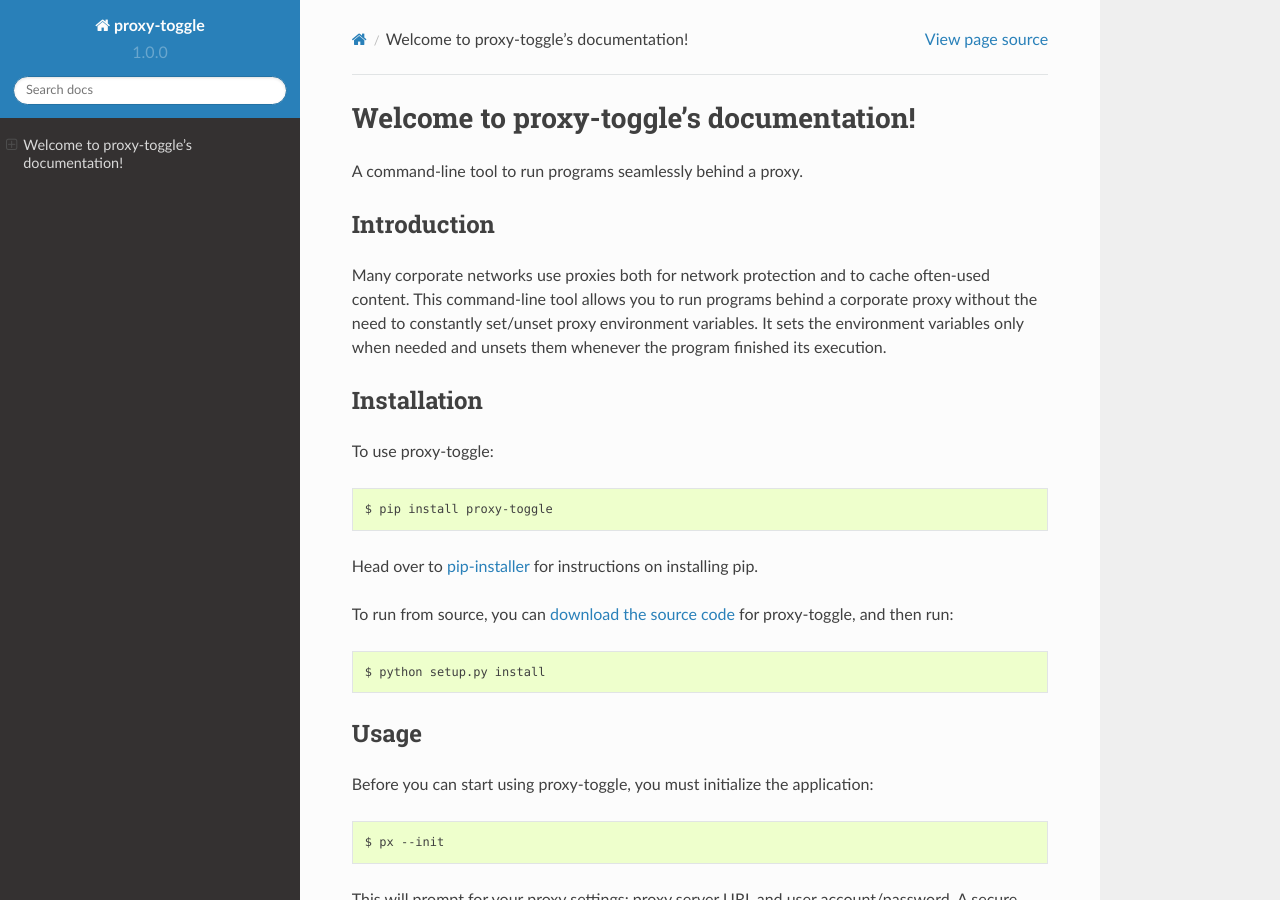
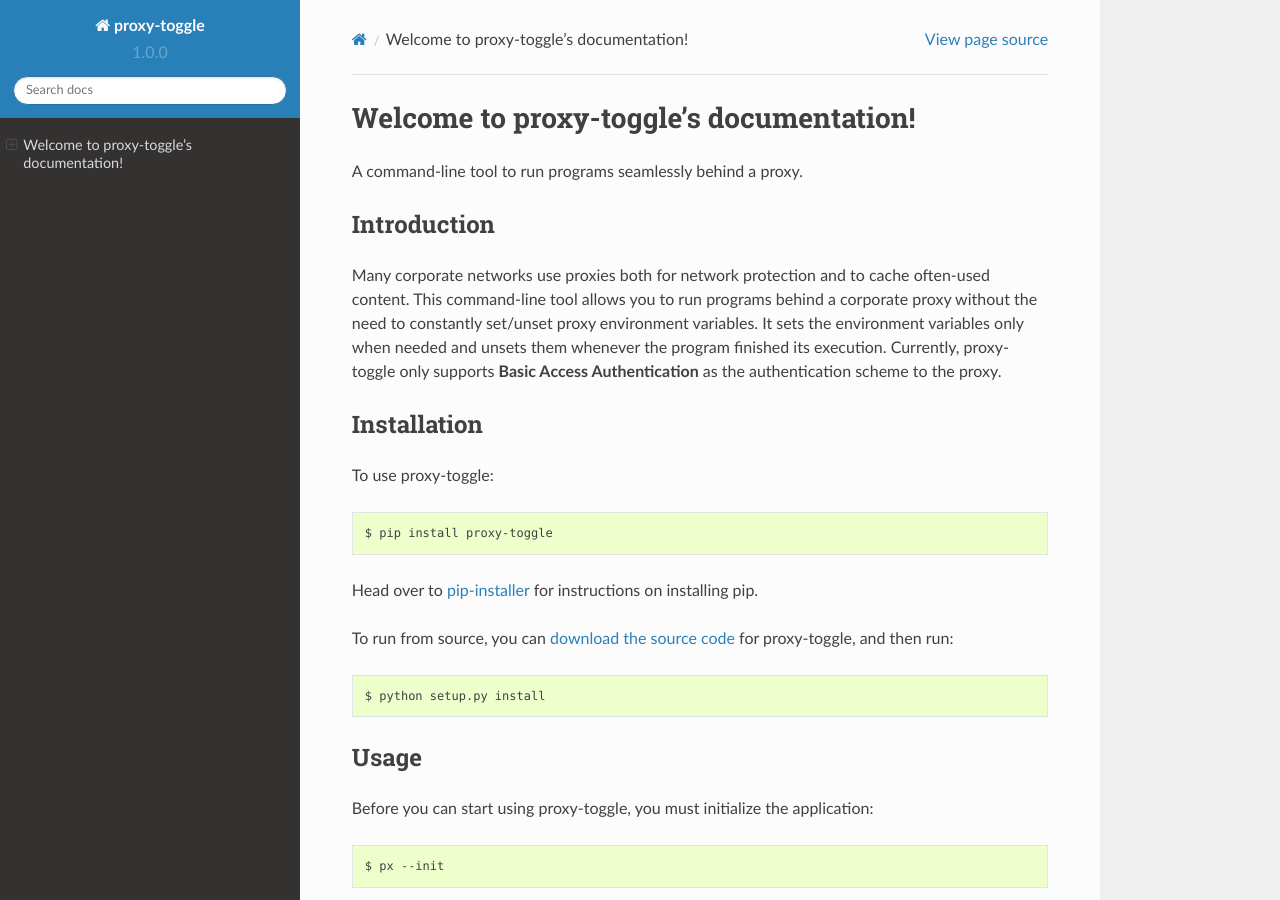
Before and after one commit to beylsp/proxy-toggle, a Sphinx documentation site: the page built from docs/index.rst, in a window 1280 px wide and 900 px high. Built offline with Sphinx 7.4.7 and the Read the Docs theme 2.0.0, drawn with Linux system fonts in a browser that asks for light colours.

Commit message:
Update index.rst

```diff
--- a/docs/index.rst
+++ b/docs/index.rst
@@ -10,7 +10,7 @@
 
 Introduction
 ------------
-Many corporate networks use proxies both for network protection and to cache often-used content. This command-line tool allows you to run programs behind a corporate proxy without the need to constantly set/unset proxy environment variables. It sets the environment variables only when needed and unsets them whenever the program finished its execution.
+Many corporate networks use proxies both for network protection and to cache often-used content. This command-line tool allows you to run programs behind a corporate proxy without the need to constantly set/unset proxy environment variables. It sets the environment variables only when needed and unsets them whenever the program finished its execution. Currently, proxy-toggle only supports **Basic Access Authentication** as the authentication scheme to the proxy.
 
 Installation
 ------------
```
